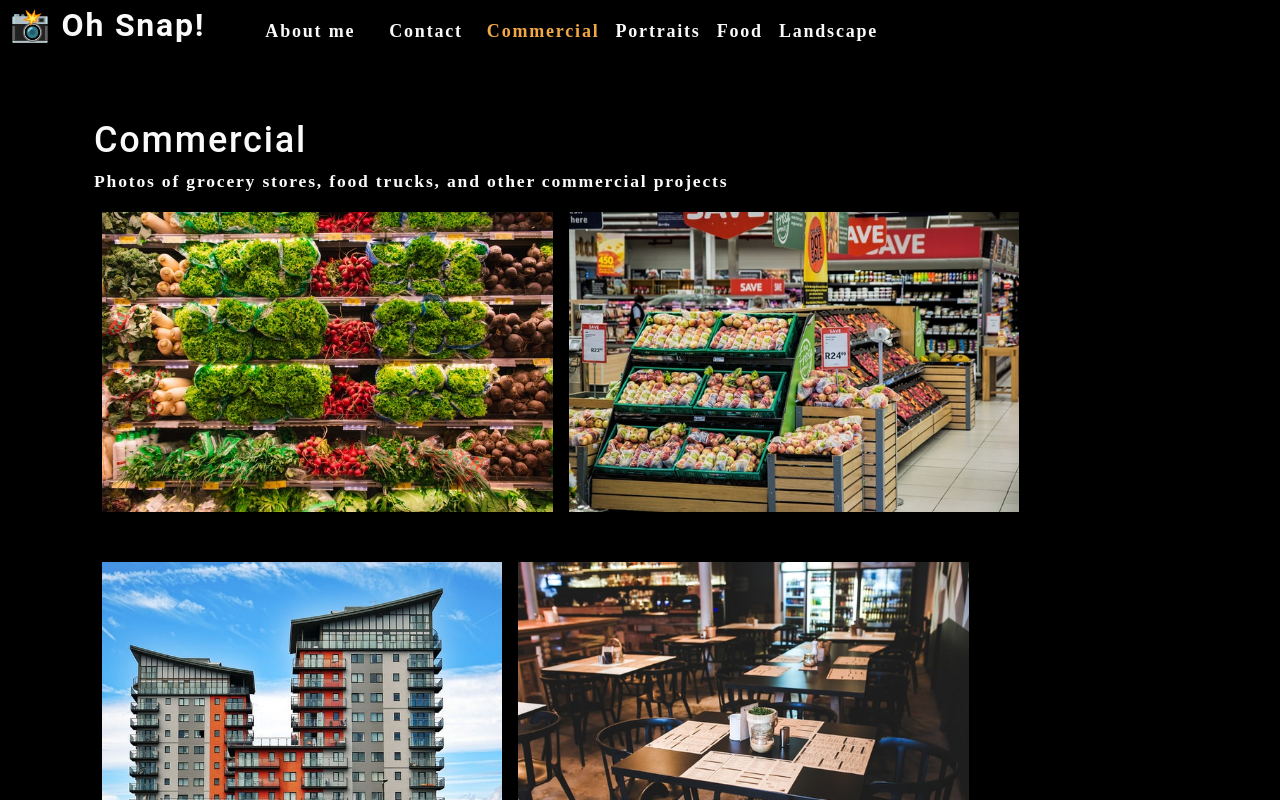
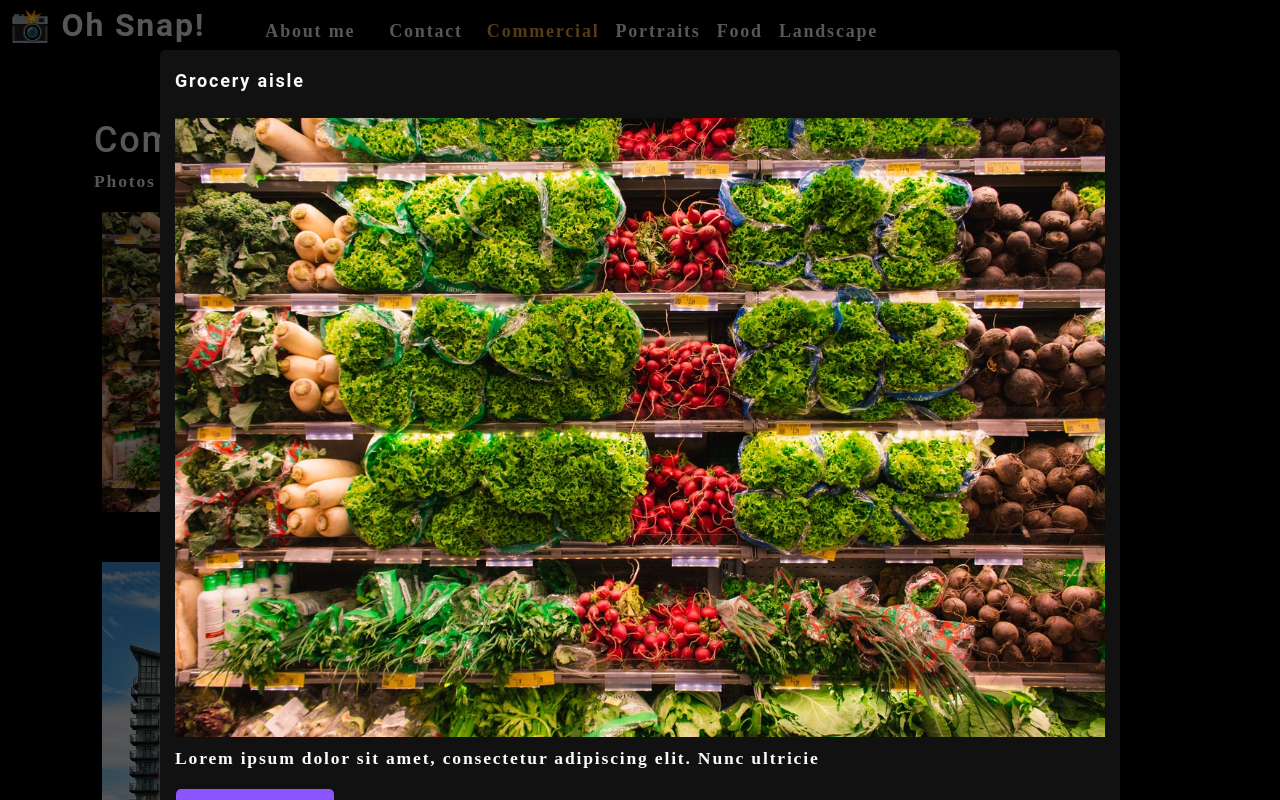
Before and after one commit to detrasmental/photo-port, a React (Create React App) app: page / in a window 1280 px wide. Both pictures are taken after a click on the picture 327 px from the left and 361 px from the top of the page. Shown: the top 800 px of the page. Built offline with nearby package versions, Linux system fonts and the light colour scheme.

Commit message:
page renders as expected!

```diff
--- a/src/components/Modal/index.js
+++ b/src/components/Modal/index.js
@@ -1,22 +1,23 @@
-import React from 'react'
+import React from 'react';
 
-
-function Modal({onClose, currentPhoto}) {
-  const {name, category, description, index} = currentPhoto
+const Modal = ({ onClose, currentPhoto }) => {
+  const { name, description, category, index } = currentPhoto;
 
   return (
-    <div className='modalBackdrop'>
-      <div className='modalContainer'>
-        <h3 className='modalTitle'>{name}</h3>
-        <img alt='current category' src={require(`../../assets/large/${category}/${index}.jpg`)}/>
+    <div className="modalBackdrop">
+      <div className="modalContainer">
+        <h3 className="modalTitle">{name} </h3>
+        <img
+          src={require(`../../assets/large/${category}/${index}.jpg`)}
+          alt="current category"
+        />
         <p>{description}</p>
-        <button onClick={onClose} type='button'>
+        <button type="button" onClick={onClose}>
           Close this modal
         </button>
       </div>
     </div>
   );
-}
+};
 
-
-export default Modal
+export default Modal;
--- a/src/components/PhotoList/index.js
+++ b/src/components/PhotoList/index.js
@@ -1,7 +1,9 @@
 import React, { useState } from 'react';
-// import Modal from '../Modal';
+import Modal from '../Modal';
 
 const PhotoList = ({ category }) => {
+    const [isModalOpen, setIsModalOpen] = useState(false);
+    const [currentPhoto, setCurrentPhoto] = useState();
 
   const [photos] = useState([
     {
@@ -103,14 +105,23 @@ const PhotoList = ({ category }) => {
 
   const currentPhotos = photos.filter((photo) => photo.category === category);
 
+  const toggleModal = (image, i) => {
+    setCurrentPhoto({...image, index: i});
+    setIsModalOpen(true);
+  }
+
   return (
     <div>
+         {isModalOpen && (
+        <Modal onClose={toggleModal} currentPhoto={currentPhoto} />
+      )}
       <div className="flex-row">
         {currentPhotos.map((image, i) => (
           <img
             src={require(`../../assets/small/${category}/${i}.jpg`)}
             alt={image.name}
             className="img-thumbnail mx-1"
+            onClick={() => toggleModal(image, i)}
             key={image.name}
           />
         ))}
```
